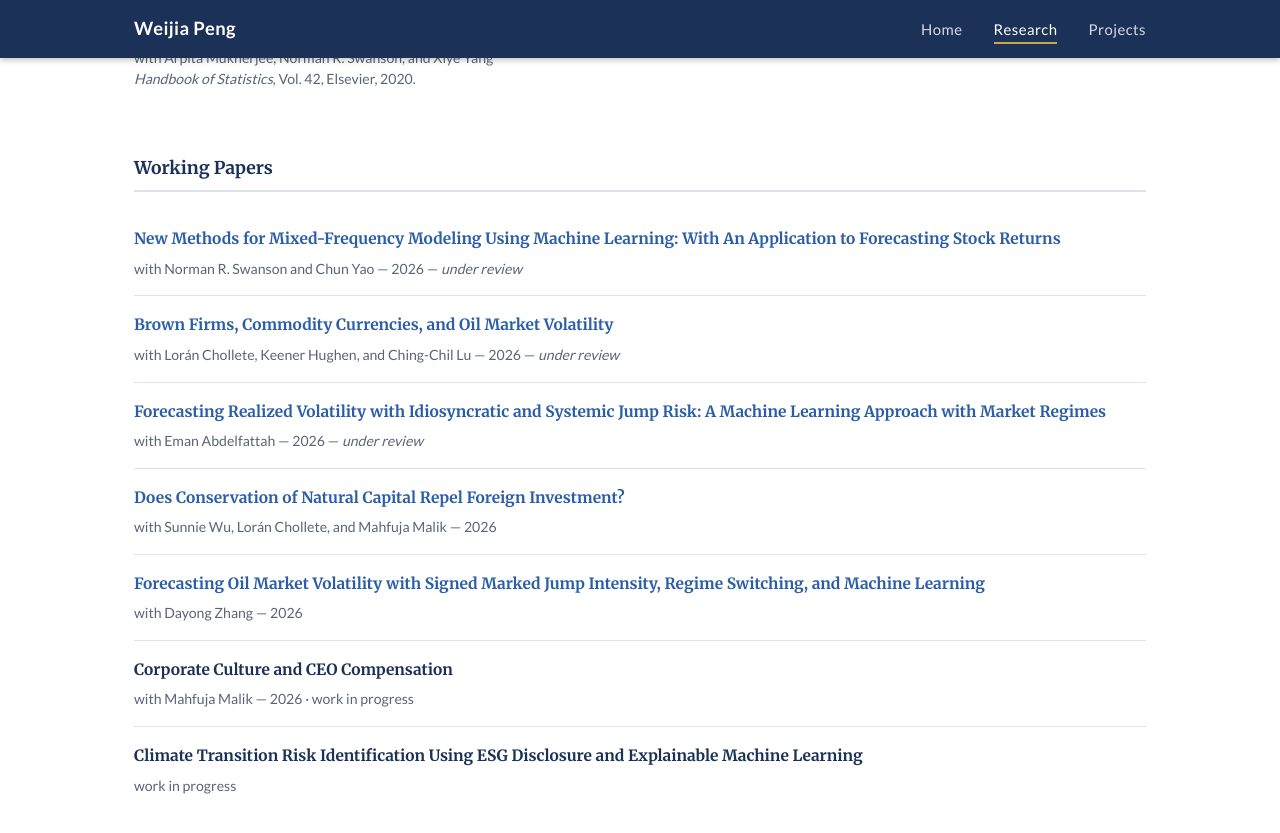
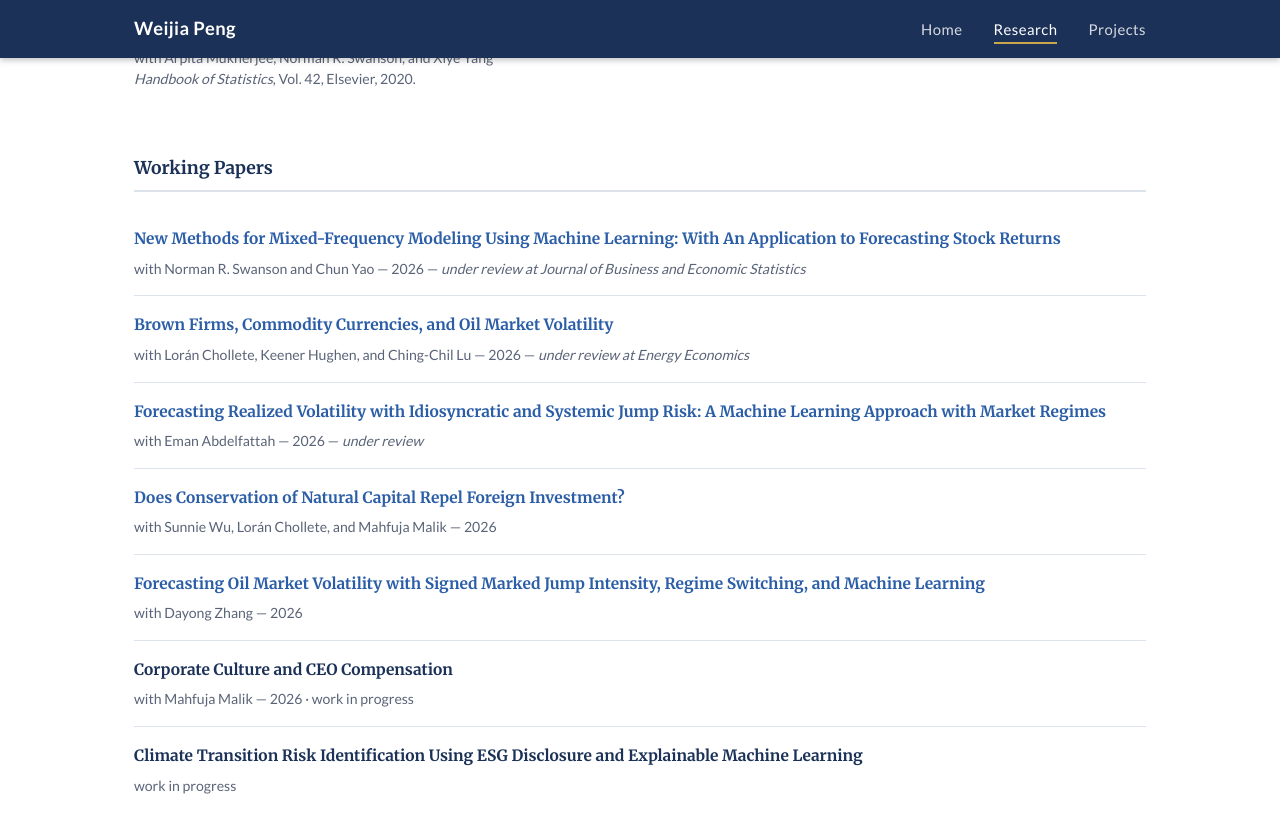
Before and after one commit to weijiap/weijiap.github.io, a Jekyll site: the page built from research.html, in a window 1280 px wide and 900 px high, scrolled down 932 px. Shown: the top 833 px of the window. Built offline with Jekyll 4.4.1, drawn with Linux system fonts in a browser that asks for light colours.

Commit message:
Update working paper journal submission status
- New Methods ML paper: under review at Journal of Business and Economic Statistics
- Brown Firms paper: under review at Energy Economics

Co-Authored-By: Claude Sonnet 4.6 <noreply@anthropic.com>

```diff
--- a/research.html
+++ b/research.html
@@ -124,7 +124,7 @@ permalink: /research/
             New Methods for Mixed-Frequency Modeling Using Machine Learning: With An Application to Forecasting Stock Returns
           </a>
         </p>
-        <p class="paper-meta">with Norman R. Swanson and Chun Yao &mdash; 2026 &mdash; <em>under review</em></p>
+        <p class="paper-meta">with Norman R. Swanson and Chun Yao &mdash; 2026 &mdash; <em>under review at Journal of Business and Economic Statistics</em></p>
       </li>
 
       <li class="paper-item">
@@ -133,7 +133,7 @@ permalink: /research/
             Brown Firms, Commodity Currencies, and Oil Market Volatility
           </a>
         </p>
-        <p class="paper-meta">with Lorán Chollete, Keener Hughen, and Ching-Chil Lu &mdash; 2026 &mdash; <em>under review</em></p>
+        <p class="paper-meta">with Lorán Chollete, Keener Hughen, and Ching-Chil Lu &mdash; 2026 &mdash; <em>under review at Energy Economics</em></p>
       </li>
 
       <li class="paper-item">
```
